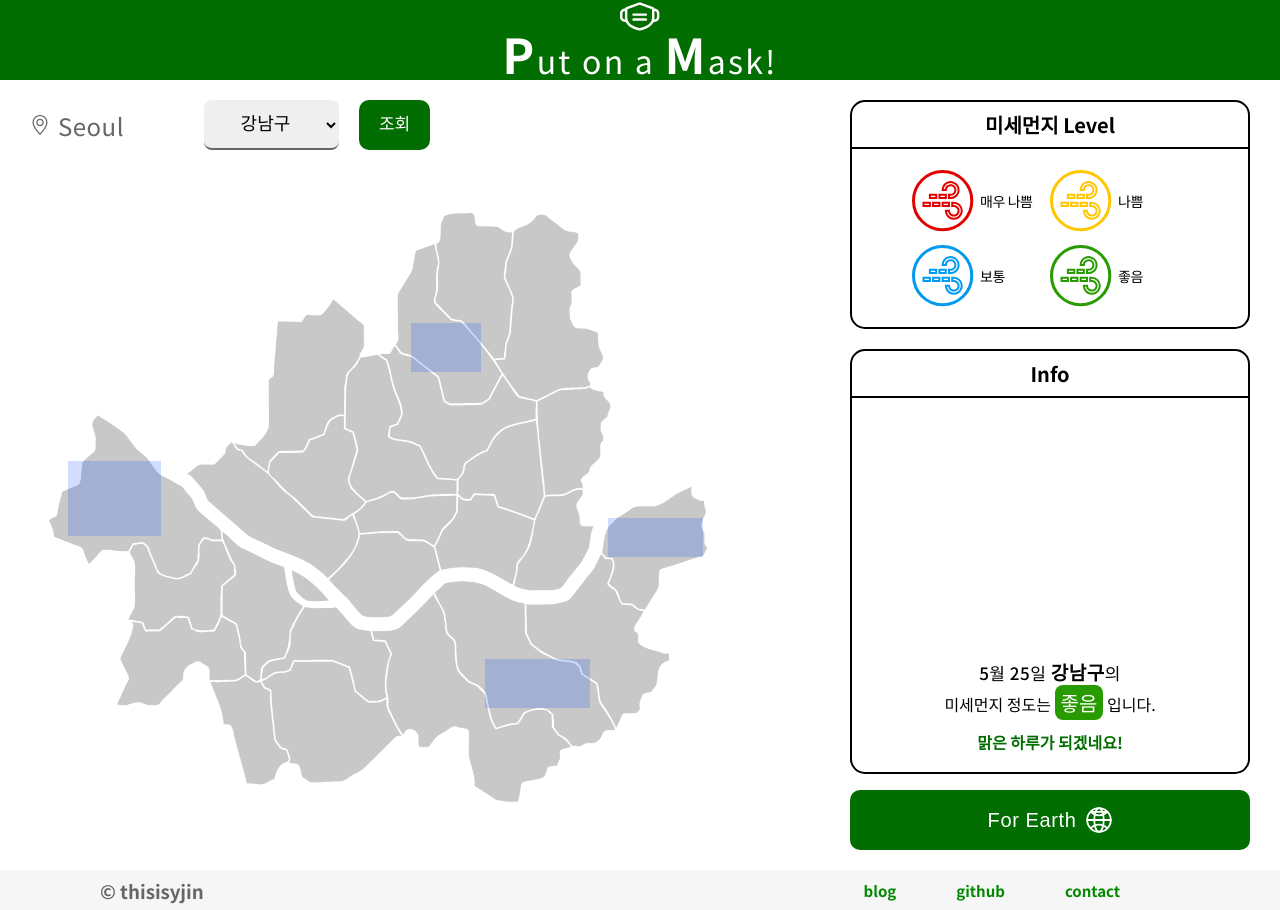
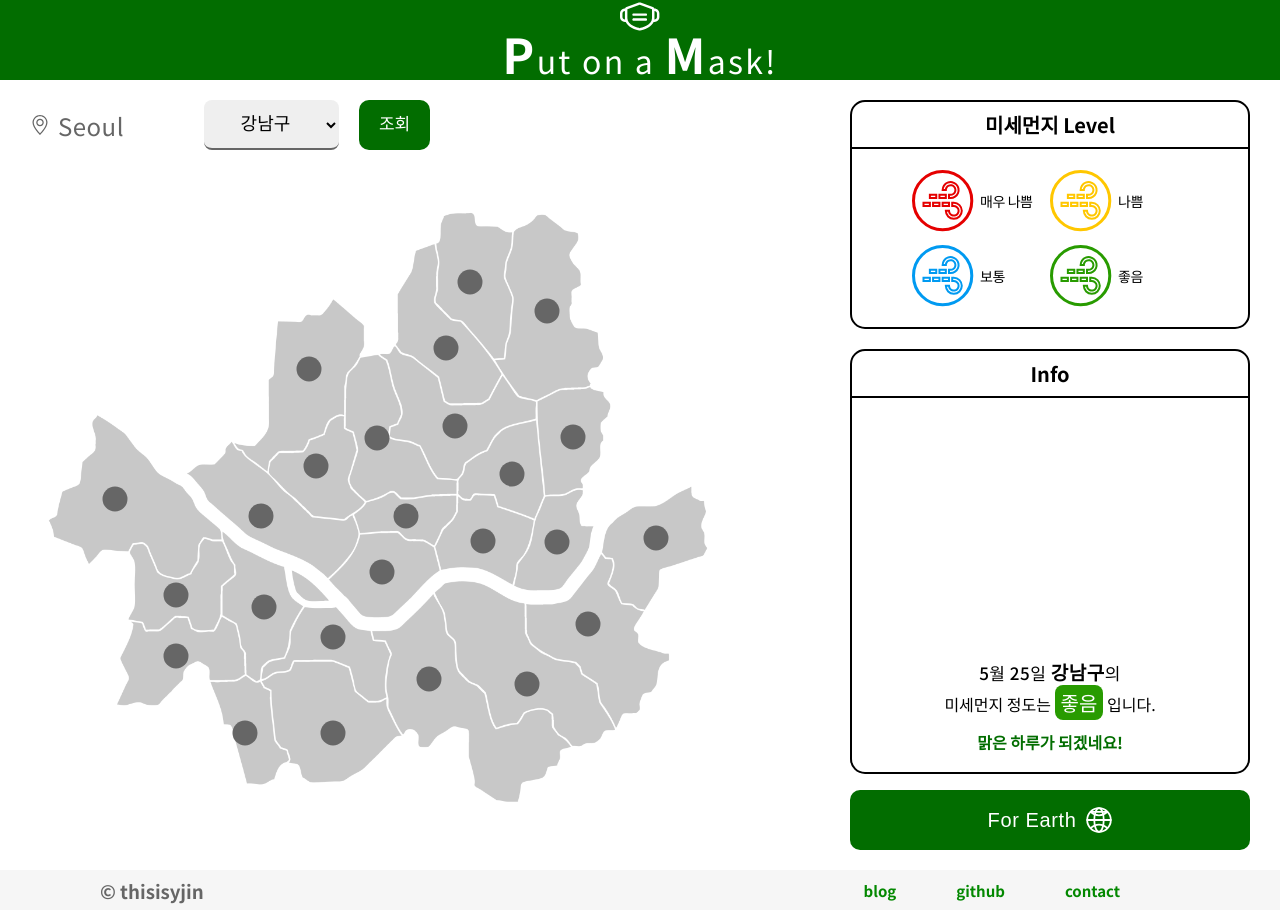
Before and after one commit to thisisyjin/PM, a React (Create React App) app: page / in a window 1280 px wide. Built offline with nearby package versions, Linux system fonts and the light colour scheme.

Commit message:
add coordinate

```diff
--- a/src/components/PmDetailImage.jsx
+++ b/src/components/PmDetailImage.jsx
@@ -35,7 +35,7 @@ const PmDetailImage = ({ level }) => {
       default:
         imgPath.current = soso;
     }
-  }, [level]);
+  }, [level, imgPath]);
 
   return (
     <PmDetailImageBlock>
--- a/src/components/SeoulMap.jsx
+++ b/src/components/SeoulMap.jsx
@@ -1,12 +1,34 @@
 import styled from 'styled-components';
 import map from '../assets/map.png';
+import colors from '../lib/styles/colors';
 
 // 지도 좌표 예시
 const mapPosition = [
-  { city: '강남구', left: 455, top: 509, width: 538 - 433, height: 558 - 509 },
-  { city: '강동구', left: 578, top: 368, width: 673 - 578, height: 407 - 368 },
-  { city: '강서구', left: 38, top: 311, width: 131 - 38, height: 386 - 311 },
-  { city: '강북구', left: 381, top: 173, width: 451 - 381, height: 222 - 173 },
+  { index: 0, city: '강남구', left: 455, top: 509, width: 83, height: 49 },
+  { index: 1, city: '강동구', left: 578, top: 368, width: 95, height: 39 },
+  { index: 2, city: '강서구', left: 38, top: 311, width: 93, height: 75 },
+  { index: 3, city: '강북구', left: 381, top: 173, width: 70, height: 49 },
+  { index: 4, city: '관악구', left: 264, top: 550, width: 78, height: 65 },
+  { index: 5, city: '광진구', left: 505, top: 356, width: 44, height: 72 },
+  { index: 6, city: '구로구', left: 97, top: 485, width: 98, height: 41 },
+  { index: 7, city: '금천구', left: 194, top: 543, width: 42, height: 79 },
+  { index: 8, city: '노원구', left: 487, top: 104, width: 60, height: 113 },
+  { index: 9, city: '동대문구', left: 454, top: 295, width: 56, height: 57 },
+  { index: 10, city: '도봉구', left: 410, top: 103, width: 60, height: 58 },
+  { index: 11, city: '동작구', left: 270, top: 470, width: 66, height: 33 },
+  { index: 12, city: '마포구', left: 201, top: 342, width: 60, height: 47 },
+  { index: 13, city: '서대문구', left: 256, top: 299, width: 60, height: 34 },
+  { index: 14, city: '성동구', left: 419, top: 367, width: 68, height: 47 },
+  { index: 15, city: '성북구', left: 387, top: 251, width: 76, height: 49 },
+  { index: 16, city: '서초구', left: 369, top: 491, width: 59, height: 75 },
+  { index: 17, city: '송파구', left: 522, top: 452, width: 71, height: 44 },
+  { index: 18, city: '영등포구', left: 213, top: 421, width: 42, height: 71 },
+  { index: 19, city: '용산구', left: 314, top: 398, width: 76, height: 47 },
+  { index: 20, city: '양천구', left: 106, top: 428, width: 79, height: 34 },
+  { index: 21, city: '은평구', left: 245, top: 172, width: 68, height: 94 },
+  { index: 22, city: '종로구', left: 326, top: 243, width: 42, height: 90 },
+  { index: 23, city: '중구', left: 343, top: 348, width: 66, height: 35 },
+  { index: 24, city: '중랑구', left: 515, top: 254, width: 56, height: 65 },
 ];
 
 const SeoulMapBlock = styled.div`
@@ -24,7 +46,25 @@ const CityArea = styled.div`
   left: ${(props) => props.left}px;
   width: ${(props) => props.width}px;
   height: ${(props) => props.height}px;
-  background-color: #0044ff2e;
+
+  &::after {
+    content: '';
+    display: block;
+    width: 25px;
+    height: 25px;
+    background-color: ${colors.gray[2]};
+    border-radius: 50%;
+    position: absolute;
+    top: 50%;
+    left: 50%;
+    transform: translate(-50%, -50%);
+  }
+
+  &:hover {
+    &::after {
+      background-color: ${colors.level[0]};
+    }
+  }
 `;
 
 const SeoulImg = styled.img`
@@ -46,6 +86,7 @@ const SeoulMap = () => {
             left={p.left}
             width={p.width}
             height={p.height}
+            city={p.city}
           />
         ))}
       </div>
```
